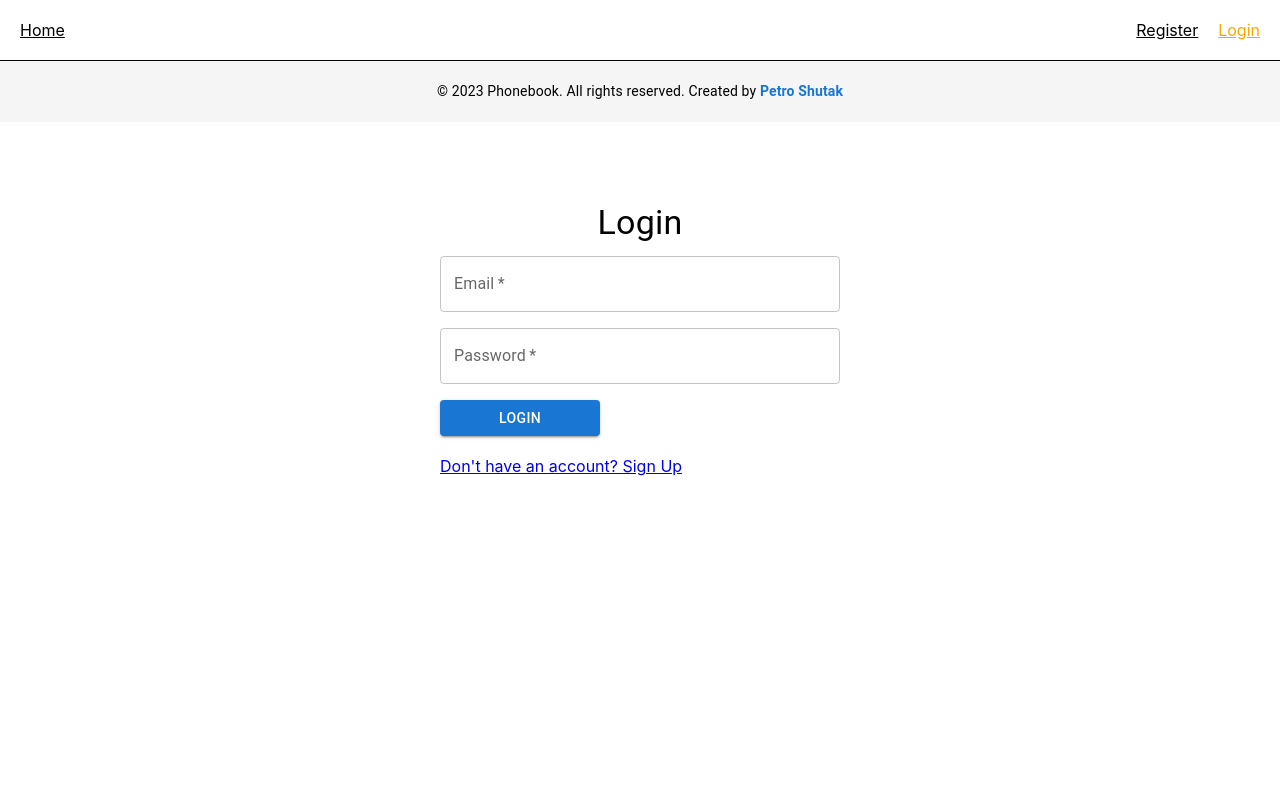
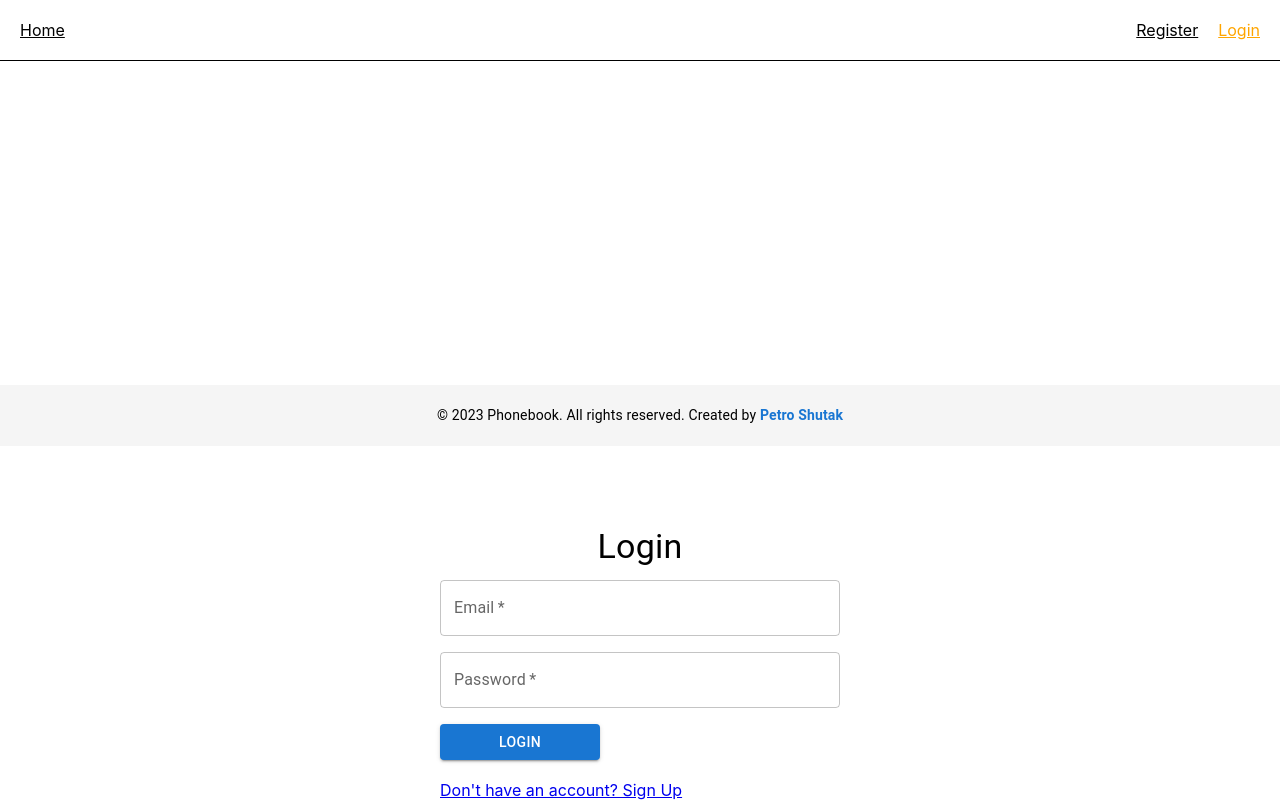
Before and after one commit to PetroShutak/goit-react-hw-08-phonebook, a React (Create React App) app: page /goit-react-hw-08-phonebook/login in a window 1280 px wide. Built offline with nearby package versions, Linux system fonts and the light colour scheme.

Commit message:
Update Layout.jsx

```diff
--- a/src/components/Layout/Layout.jsx
+++ b/src/components/Layout/Layout.jsx
@@ -6,9 +6,9 @@
 
 const Layout = ({ children }) => {
   return (
-    <div>
+    <div style={{ display: 'flex', flexDirection: 'column', minHeight: '100vh' }}>
       <Header />
-      <div>{children}</div>
+      <div style={{ flex: 1 }}>{children}</div>
       <Footer />
       <Suspense fallback={<Loader/>}>
         <Outlet />
```
